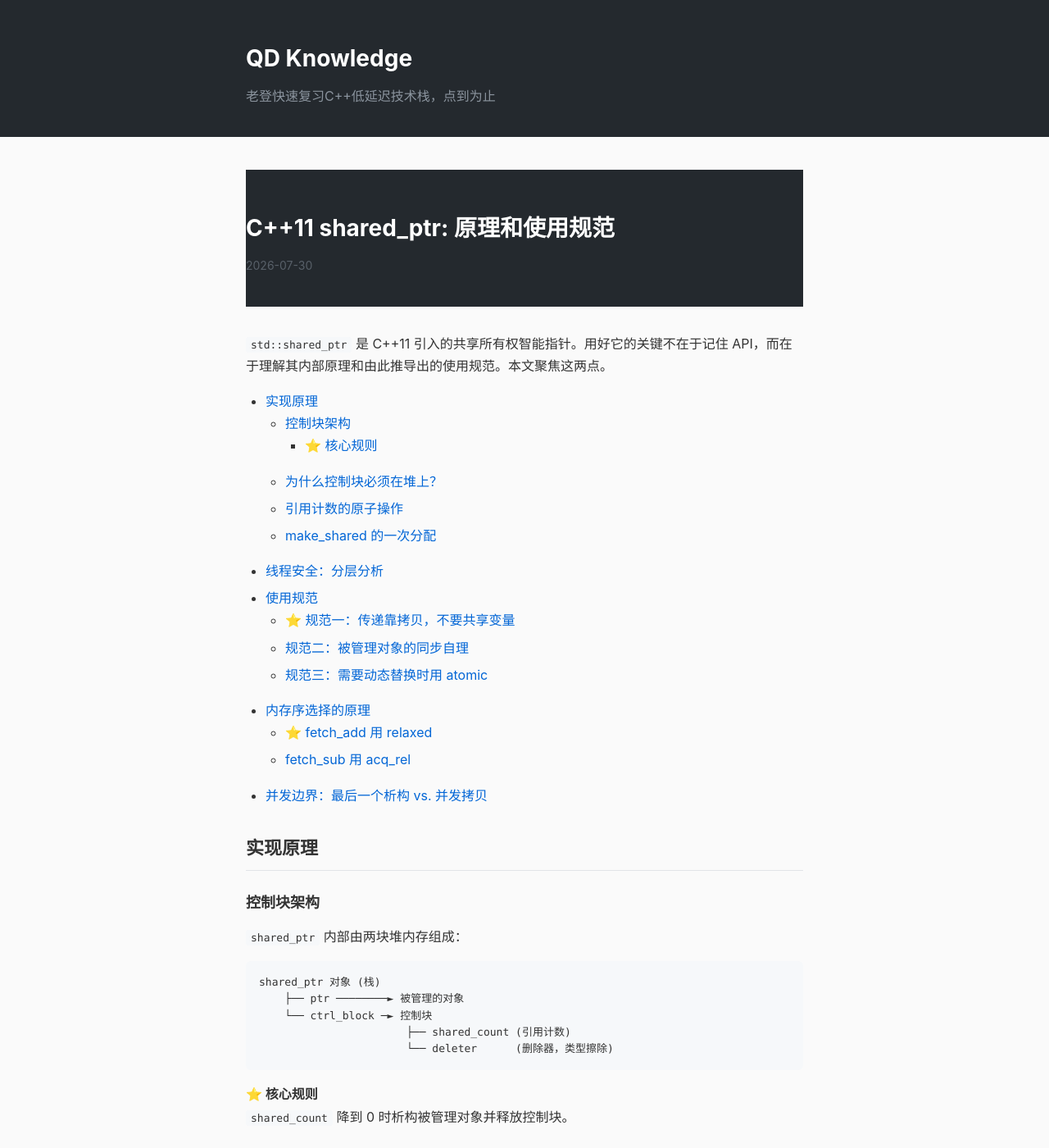
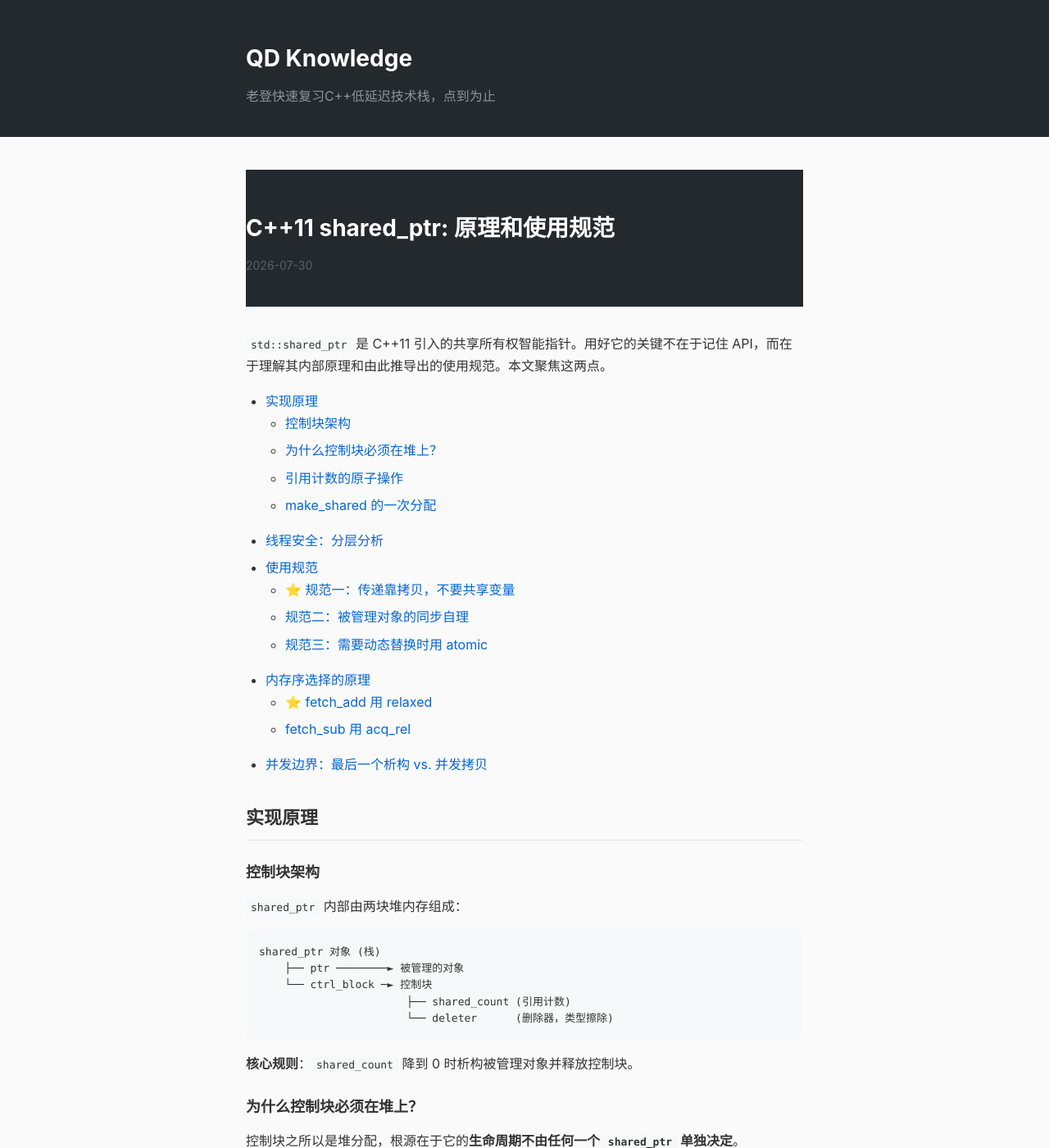
Before and after one commit to 4thcalabash/qd-knowledge, a Jekyll site: the page built from _posts/2026-07-30-cpp-shared-ptr-internals.md, in a window 1280 px wide and 1400 px high. Shown: the whole window at 82% size. Built offline with Jekyll 4.4.1, drawn with Linux system fonts in a browser that asks for light colours.

Commit message:
去掉核心规则的小标题和星标

````diff
--- a/_posts/2026-07-30-cpp-shared-ptr-internals.md
+++ b/_posts/2026-07-30-cpp-shared-ptr-internals.md
@@ -22,9 +22,7 @@ shared_ptr 对象 (栈)
                        └── deleter      (删除器，类型擦除)
 ```
 
-#### ⭐ 核心规则
-
-`shared_count` 降到 0 时析构被管理对象并释放控制块。
+**核心规则**：`shared_count` 降到 0 时析构被管理对象并释放控制块。
 
 ### 为什么控制块必须在堆上？
 
````
